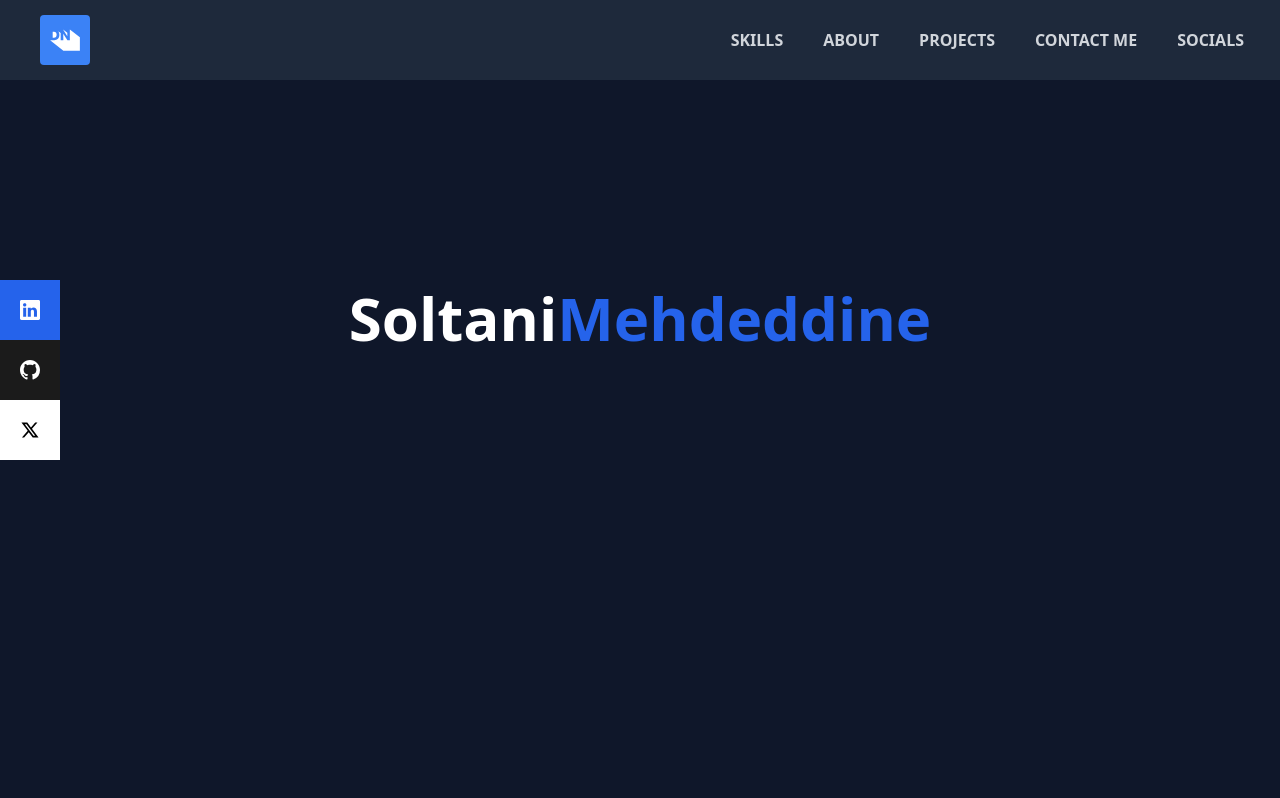
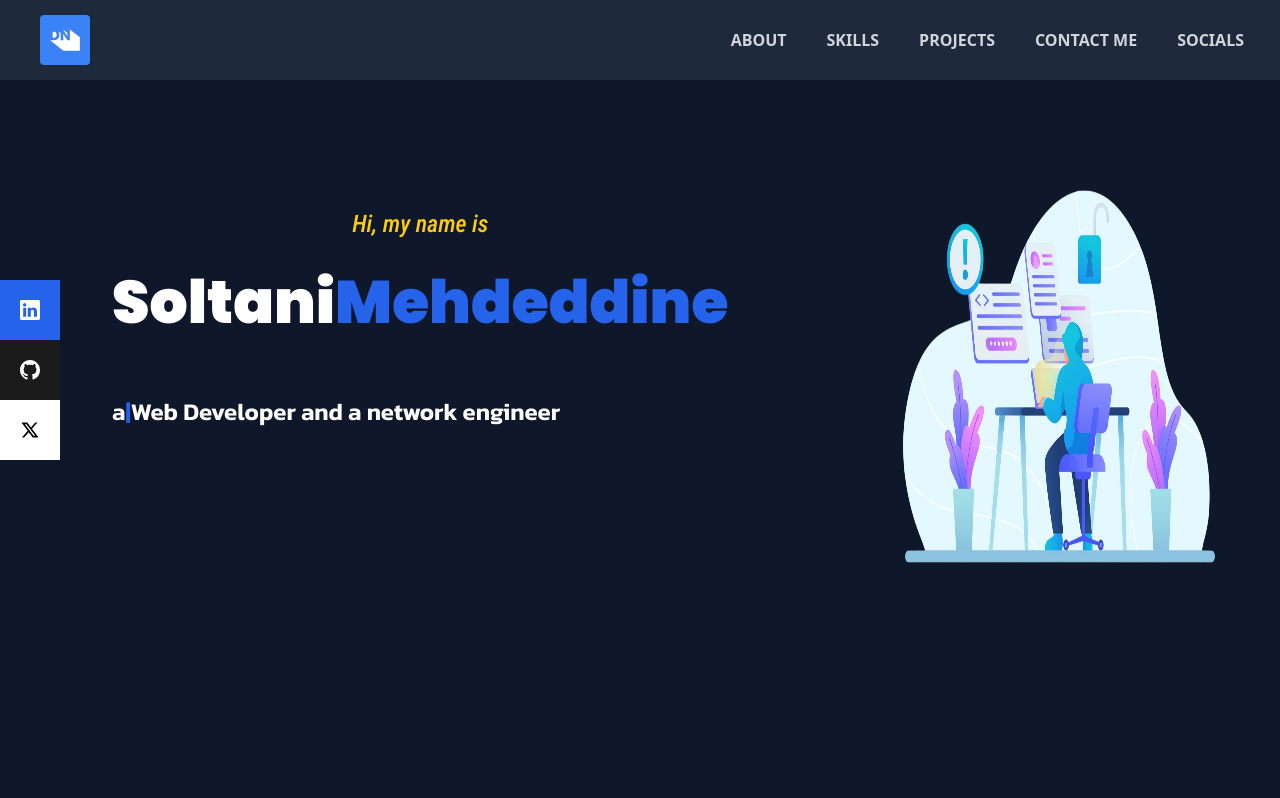
Before and after one commit to mehdi-sol1/Portfolio, a React (Vite) app: page / in a window 1280 px wide. Shown: the top 798 px of the page. Built offline with nearby package versions, Linux system fonts and the light colour scheme.

Commit message:
added typed effect and changed some UI

```diff
--- a/package.json
+++ b/package.json
@@ -15,6 +15,7 @@
     "react": "^18.2.0",
     "react-dom": "^18.2.0",
     "react-icons": "^4.11.0",
+    "react-typed": "^1.2.0",
     "tailwindcss": "^3.3.3"
   },
   "devDependencies": {
--- a/src/App.jsx
+++ b/src/App.jsx
@@ -2,6 +2,8 @@ import { useState } from 'react'
 import Header from './components/Header'
 import Body from './components/body'
 import './index.css'
+import Skills from './components/Skills'
+import About from './components/About'
 
 
 function App() {
@@ -9,7 +11,8 @@ function App() {
     <div>
         <Header/>
         <Body/>
-
+        <About/>
+        <Skills/>
     </div>
 
   )
--- /dev/null
+++ b/src/components/About.jsx
@@ -0,0 +1,11 @@
+import React from 'react'
+
+function About () {
+  return (
+        <div className="flex h-72 w-72 rounded-full bg-black p-2">
+
+        </div>
+  )
+}
+
+export default About
--- a/src/components/Body.jsx
+++ b/src/components/Body.jsx
@@ -1,22 +1,34 @@
 import React from "react";
 import '../index.css'
-import profile from '../assets/profile.jpg'
-
+import Typed from "react-typed"
+import hero from '../assets/hero.png'
 
 function Body(){
     return(
         < >
-            <div className='bg-background1 h-screen justify-center flex'>
-                <div className="flex justify-center align-middle my-52 mx-20">
-                    <h1 className="text-white text-6xl font-bold antialiased">Soltani</h1>
-                    <h1 className="text-blue-600 text-6xl font-bold antialiased">Mehdeddine</h1>
-                    <p className="">
+            <div className='flex w-full h-screen mx-auto text-center  justify-center bg-background1'>
 
-                    </p>
+
+                <div className="flex flex-col align-middle mt-44 mb-8 mx-20 p-8">
+
+                    <p className="text-yellow-400 text-2xl font-roboto">Hi, my name is</p>
+
+                    <div className="flex flex-row my-8 font-poppin">
+                            <h1 className="md:text-6xl   text-4xl font-bold antialiased text-white">Soltani</h1>
+                            <h1 className="md:text-6xl   text-4xl font-bold antialiased text-blue-600">Mehdeddine</h1>
+                    </div>
+
+                    <div className="flex text-white my-8 text-2xl font-kanit">
+                        <p>a
+                        <Typed className="text-blue-600" strings={[' Productive ',' Talented ',' Creative ']} typeSpeed={200} backSpeed={150} loop/>
+                            Web Developer and a network engineer
+                        </p>
+                    </div>
                 </div>
 
-
-
+                <div className="hidden h-screen w-full md:flex">
+                    <img src={hero} alt="Hero Image" className="pt-20 w-[650px] h-[650px] " />
+                </div>
             </div>
         </>
     )
--- a/src/components/Header.jsx
+++ b/src/components/Header.jsx
@@ -11,15 +11,15 @@ function Header() {
   const [nav,setNav]=useState(false)
   const navchange = () => (setNav(!nav))
   return (
-    <div className="flex w-full h-[80px] justify-between items-center bg-background2   p-4 ">
+    <div className="fixed flex w-full h-[80px] justify-between items-center bg-background2   p-4 ">
 
           <div className="p-6">
              <IoLogoDesignernews className="text-white p-2 rounded  bg-blue-500 " size={50}/>
           </div>
           {/* dekstop */}
           <div className="hidden uppercase md:flex ">
+              <a href="#" className="text-text1 hover:text-sky-500  font-bold hover:border-b px-5 py-2">About</a>
               <a href="#" className="text-text1 hover:text-sky-500  font-bold hover:border-b px-5 py-2">Skills</a>
-              <a href="#" className="text-text1 hover:text-sky-500  font-bold hover:border-b px-5 py-2">About</a>
               <a href="#" className="text-text1 hover:text-sky-500  font-bold hover:border-b px-5 py-2">Projects</a>
               <a href="#" className="text-text1 hover:text-sky-500  font-bold hover:border-b px-5 py-2">Contact Me</a>
               <a href="#" className="text-text1 hover:text-sky-500  font-bold hover:border-b px-5 py-2 ">Socials</a>
@@ -42,7 +42,7 @@ function Header() {
             </div>
 
             {/* SOCIAL ICONS */}
-            <div className={nav ? "hidden" : " flex fixed top-[35%] left-0"}>
+            <div className={nav ? "hidden" : " hidden fixed top-[35%] left-0 md:flex"}>
               <ul>
                 <li className="w-[160px] h-[60px] flex justify-between items-center bg-blue-600 ml-[-100px] hover:ml-[0px] duration-500" >
                   <a target="_blank" href="https://www.linkedin.com/in/mehdeddine-soltani/" className="flex justify-between items-center w-full text-white p-5 font-bold">
--- /dev/null
+++ b/src/components/Skills.jsx
@@ -0,0 +1,9 @@
+import React from 'react'
+
+function Skills (){
+  return (
+    <div className='flex w-full h-screen bg-white'>Skills</div>
+  )
+}
+
+export default Skills
--- a/src/index.css
+++ b/src/index.css
@@ -1,3 +1,6 @@
+@import url('https://fonts.googleapis.com/css2?family=Poppins:wght@900&family=Roboto+Condensed:ital,wght@1,500&display=swap');
+@import url('https://fonts.googleapis.com/css2?family=Kanit:wght@600&display=swap');
+
 @tailwind base;
 @tailwind components;
 @tailwind utilities;
--- a/tailwind.config.js
+++ b/tailwind.config.js
@@ -18,7 +18,14 @@ export default {
       'text1'      : '#d1d5db',
       'text2'      : '#fafafa',
       'texthighlighted': '#1d4ed8',
-    },},
+    },
+    fontFamily:
+    {
+      roboto: ['Roboto Condensed', 'sans-serif'],
+      poppin: ['Poppins', 'sans-serif'],
+      kanit:  ['Kanit', 'sans-serif'],
+    },
+  },
 
   },
   plugins: [],
```
Also changed, not shown: src/assets/hero.png (added), 1 other file (tests, documents, lock files or other folders).
